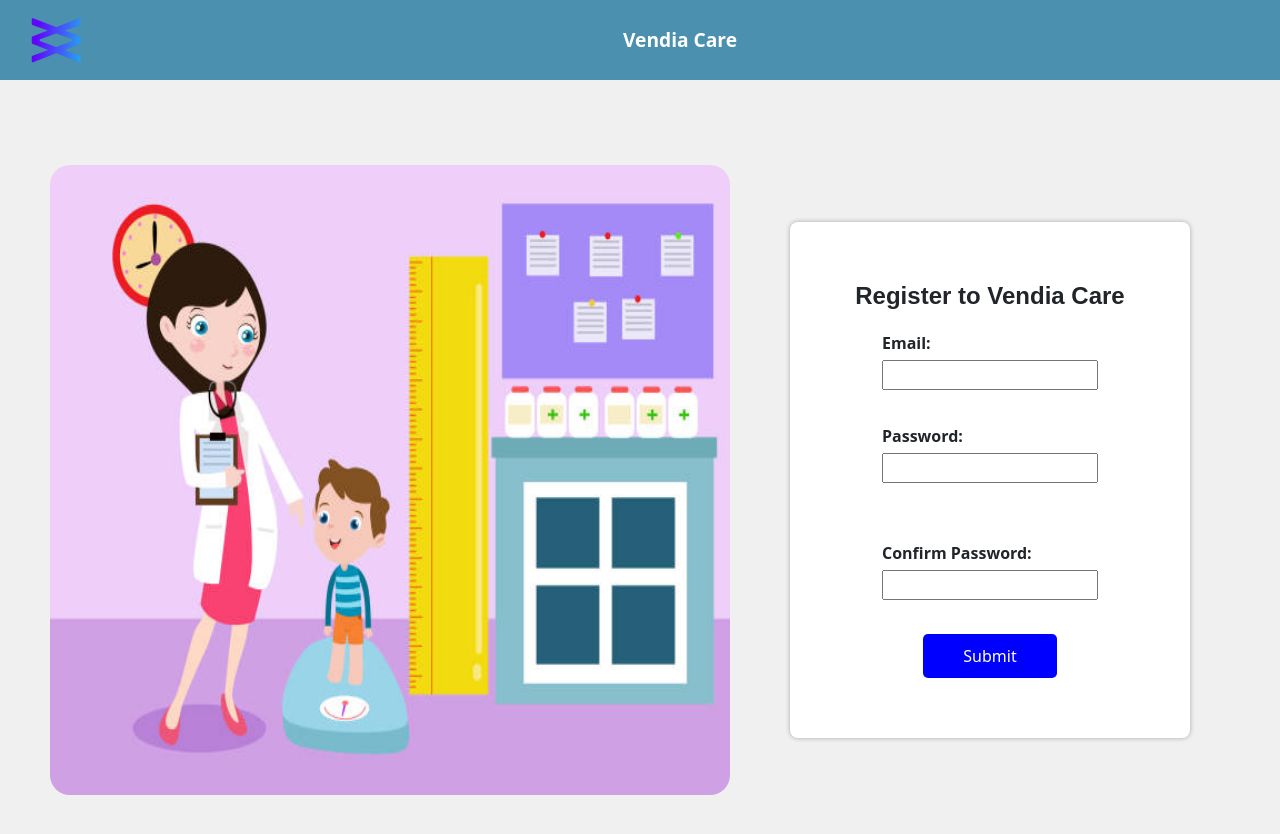
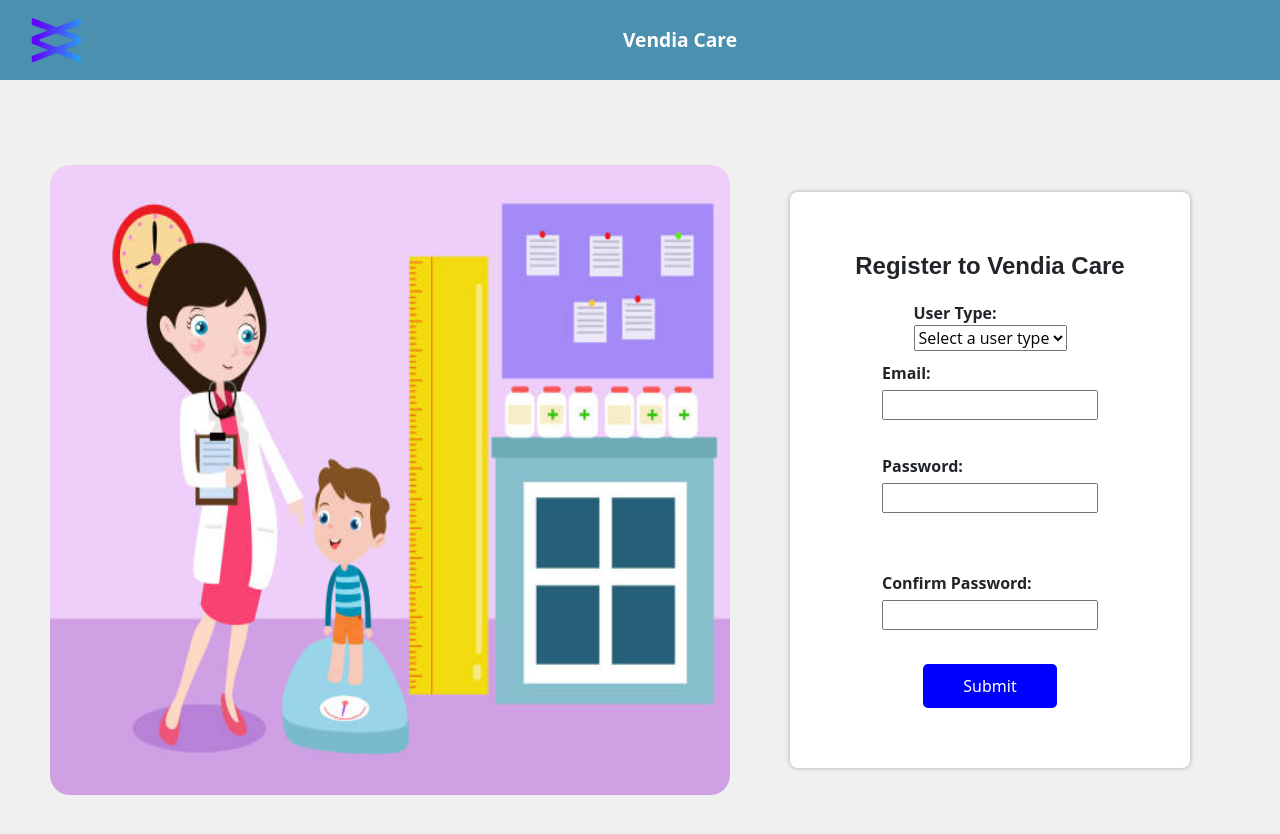
Before and after one commit to FaneNo/VendiaProject, a React (Create React App) app: page /register in a window 1280 px wide. Shown: the top 834 px of the page. Built offline with nearby package versions, Linux system fonts and the light colour scheme; what @vendia/client would draw is missing.

Commit message:
register adding user types, navigate to home, need to fix the linking between navbar and register

```diff
--- a/src/view/nav.js
+++ b/src/view/nav.js
@@ -1,46 +1,50 @@
-import { Link } from "react-router-dom";
-import React from "react";
-import patient from "./patient";
+import { Link } from 'react-router-dom';
+import React from 'react';
 
-function Navbar() {
+
+
+function Navbar({ userType }) {
   return (
     <nav className="homeNav">
       <div className="homeImg">
         <Link to="/">
-          <img
-            className="vendiaLogo"
-            src={require("../vendiaLogo.png")}
-            alt="Vendia Logo"
-          />
+          <img className="vendiaLogo" src={require("../vendiaLogo.png")} alt="Vendia Logo" />
         </Link>
       </div>
       <div className="titleName">
-        <Link to="/" className="titleN">
-          Vendia Care
-        </Link>
+        <Link to="/" className="titleN">Vendia Care</Link>
       </div>
       <ul className="navLinks">
+        {userType === 'patient' && (
+          <li>
+            <Link to="/patient">Patient</Link>
+          </li>
+        )}
+        { userType === 'doctor' && (
+          <li>
+            <Link to="/doctor">Doctor</Link>
+            <Link to="/new">New patient </Link>
+          </li>
+        )}
+        {userType === 'fda' && (
           <li>
             <Link to="/fda">FDA</Link>
           </li>
-        <li>
-          <Link to="/patient">Patient</Link>
-        </li>
-        <li>
-          <Link to="/doctor">Doctor</Link>
-        </li>
-        <li>
-          <Link to="/new">New patient </Link>
-        </li>
+        )}
+        {!(userType === 'patient' || userType === 'doctor' || userType === 'fda') && (
+          <>
             <li>
               <Link to="/register">Register</Link>
             </li>
             <li>
               <Link to="/login">Login</Link>
             </li>
+          </>
+        )}
       </ul>
     </nav>
   );
 }
 
+
 export default Navbar;
--- a/src/view/register.js
+++ b/src/view/register.js
@@ -1,24 +1,24 @@
-import React, { useState } from "react";
-import { Link, useNavigate } from "react-router-dom";
-import { createUserWithEmailAndPassword } from "firebase/auth";
-import { auth } from "./firebase-config";
-import NavbarLR from "./navLR";
+import React, { useState } from 'react';
+import { useNavigate} from 'react-router-dom';
+import { createUserWithEmailAndPassword } from 'firebase/auth';
+import { auth } from './firebase-config';
+import NavbarLR from './navLR';
+
 
 function RegisterImage() {
   return (
-    <img
-      className="register-image"
-      src={require("../registerIMG.jpg")}
-      alt="Login"
-    />
+    <img className="register-image" src={require("../registerIMG.jpg")} alt="Login" />
   );
 }
 
+
 function RegisterForm() {
-  const [email, setEmail] = useState("");
-  const [password, setPassword] = useState("");
-  const [confirmPassword, setConfirmPassword] = useState("");
+  const [email, setEmail] = useState('');
+  const [password, setPassword] = useState('');
+  const [confirmPassword, setConfirmPassword] = useState('');
+  const [userType, setUserType] = useState('');
   const navigate = useNavigate();
+
   const handleEmailChange = (event) => {
     setEmail(event.target.value);
   };
@@ -31,14 +31,28 @@ function RegisterForm() {
     setConfirmPassword(event.target.value);
     };
 
-  const registerFire = async () => {
+    const handleUserTypeChange = (event) => {
+    setUserType(event.target.value);
+    };
+
+    const registerFire = async (event) => {
+      event.preventDefault();
       try {
-      const user = createUserWithEmailAndPassword(auth, email, password);
-      navigate("/");
+        const user = createUserWithEmailAndPassword(
+          auth,
+          email,
+          password
+        );
+        console.log(user);
+        console.log(`User type: ${userType}`);
+        navigate('/');
       } catch (error) {
         console.log(error.message);
       }
     };
+
+
+
 
 //   const handleSubmit = (event) => {
 //     event.preventDefault();
@@ -60,50 +74,40 @@ function RegisterForm() {
         <h1>Register to Vendia Care</h1>
       <form className="register-form">
           <label>
+            User Type:
+            <select name="userType" value={userType} onChange={handleUserTypeChange}>
+              <option value="">Select a user type</option>
+              <option value="doctor">Doctor</option>
+              <option value="fda">FDA</option>
+              <option value="patient">Patient</option>
+            </select>
+          </label>
+          <label>
             Email:
-          <input
-            type="email"
-            name="email"
-            value={email}
-            onChange={handleEmailChange}
-          />
+          <input type="email" name="email" value={email} onChange={handleEmailChange} />
           </label>
           <br />
           <label>
             Password:
-          <input
-            type="password"
-            name="password"
-            value={password}
-            onChange={handlePasswordChange}
-          />
+          <input type="password" name="password" value={password} onChange={handlePasswordChange} />
           </label>
           <br />
           <br />
           <label>
             Confirm Password:
-          <input
-            type="password"
-            name="confirmPassword"
-            value={confirmPassword}
-            onChange={handleConfrimPasswordChange}
-          />
+          <input type="password" name="confirmPassword" value={confirmPassword} onChange={handleConfrimPasswordChange} />
           </label>
           <br />
-        <button type="submit" onClick={registerFire}>
-          Submit
-        </button>
+        <button type="submit" onClick={registerFire}>Submit</button>
         </form>
     </div>
   );
 }
 
+
 function BackgroundContainer(props) {
   return (
-    <div
-      className="backgroundR"
-      style={{ backgroundColor: props.backgroundColor }}
-    >
+    <div className="backgroundR" style={{ backgroundColor: props.backgroundColor }}>
       {props.children}
       </div>
   );
```
Lines whose indentation alone changed are shown as unchanged.
